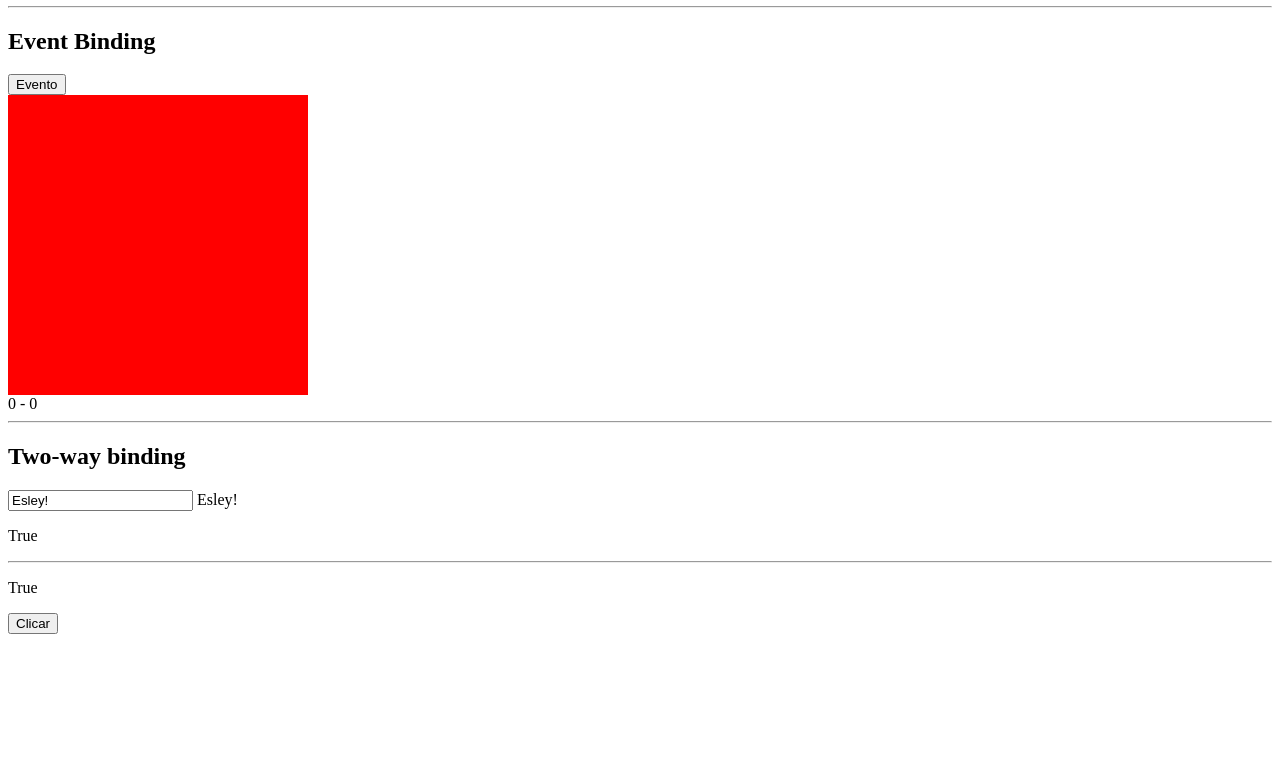
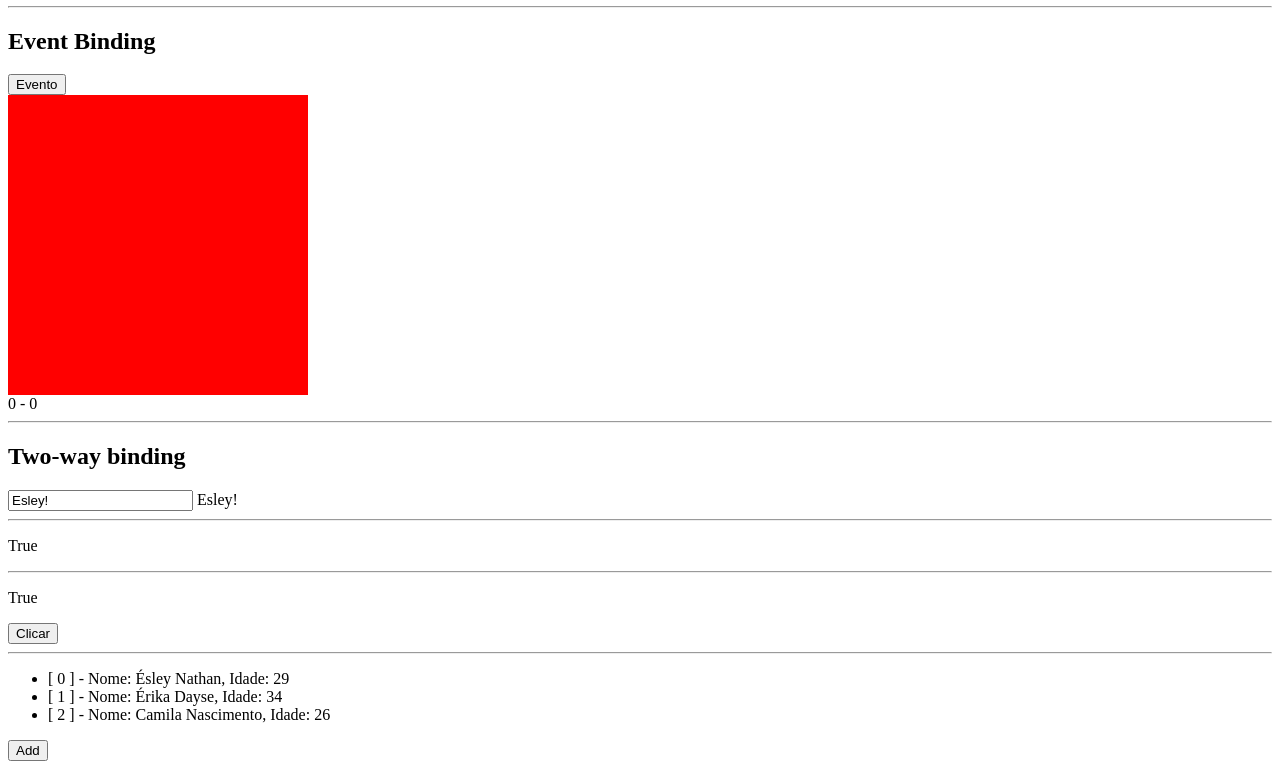
Before and after one commit to Esleynathan/CursoAngular2v15_Typescript_Basico-ao-Avancado, an Angular app in the folder meu-primeiro-projeto/: page / in a window 1280 px wide. Shown: the part 614-1383 px from the top of the page. Before the commit the page ends 1256 px from the top, so only its background shows below. Built offline with nearby package versions, Linux system fonts and the light colour scheme.

Commit message:
Diretiva Angular - *ngfor

```diff
--- a/meu-primeiro-projeto/src/app/diretivas-estruturais/diretivas-estruturais.component.html
+++ b/meu-primeiro-projeto/src/app/diretivas-estruturais/diretivas-estruturais.component.html
@@ -1,3 +1,5 @@
+<hr>
+
 <p *ngIf="condition; else elseBlock">True</p>
 
 <ng-template #elseBlock>
@@ -17,3 +19,11 @@
 </p>
 
 <button (click)="onClick()"> Clicar</button>
+
+<hr>
+
+<ul>
+    <li *ngFor="let item of list; let i = index;" (click)="onClickEventList(i)">
+    [ {{i}} ] - Nome: {{item.nome}}, Idade: {{item.idade}}</li>
+</ul>
+    <button (click)="onClickAddList()">Add</button>
--- a/meu-primeiro-projeto/src/app/diretivas-estruturais/diretivas-estruturais.component.ts
+++ b/meu-primeiro-projeto/src/app/diretivas-estruturais/diretivas-estruturais.component.ts
@@ -10,7 +10,14 @@ export class DiretivasEstruturaisComponent implements OnInit {
   public condition: boolean = true;
   public conditionClick: boolean = true;
 
-  ngOnInit(): void{
+  public list: Array <{ nome:string, idade: number}> = [
+    { nome:"Ésley Nathan", idade: 29 },
+    { nome:"Érika Dayse", idade: 34 },
+    { nome:"Camila Nascimento", idade: 26},
+
+  ];
+
+   ngOnInit(): void{
 
       setInterval( ()=>{
         if (this.condition ){
@@ -30,4 +37,14 @@ export class DiretivasEstruturaisComponent implements OnInit {
     }
   }
 
+
+  public onClickAddList() {
+    this.list.push({ nome: "Nay", idade: 31});
+  }
+
+  public onClickEventList(event: number) {
+
+    this.list.splice(event, 1)
+
+  }
 }
```
